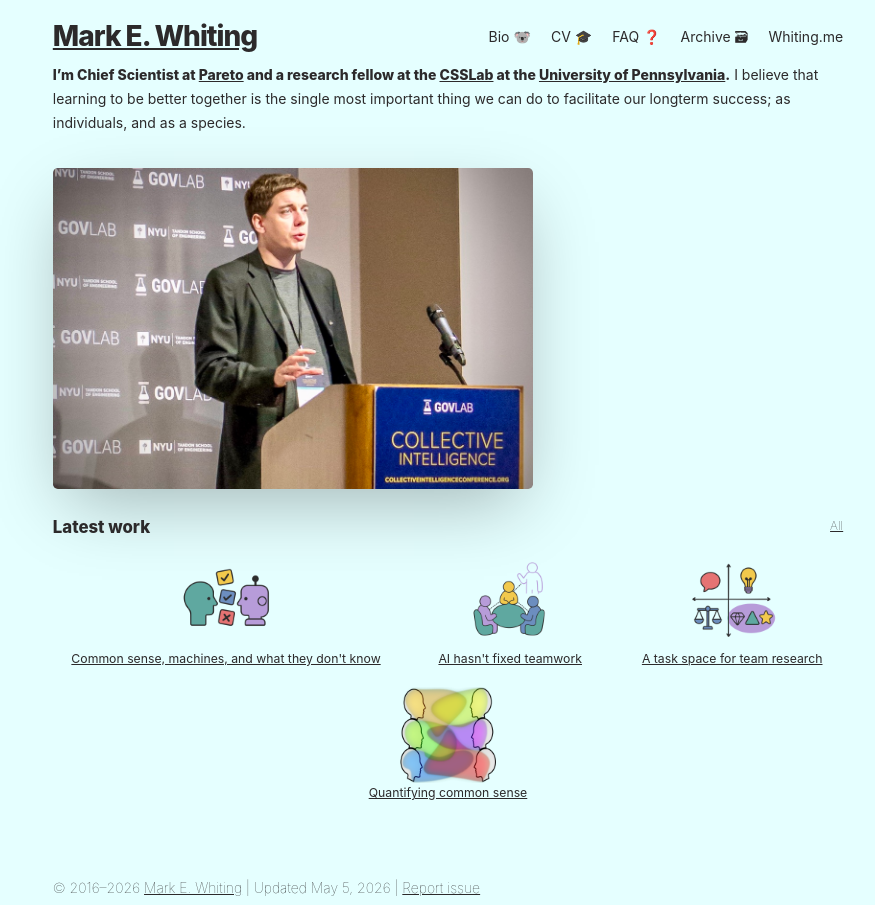
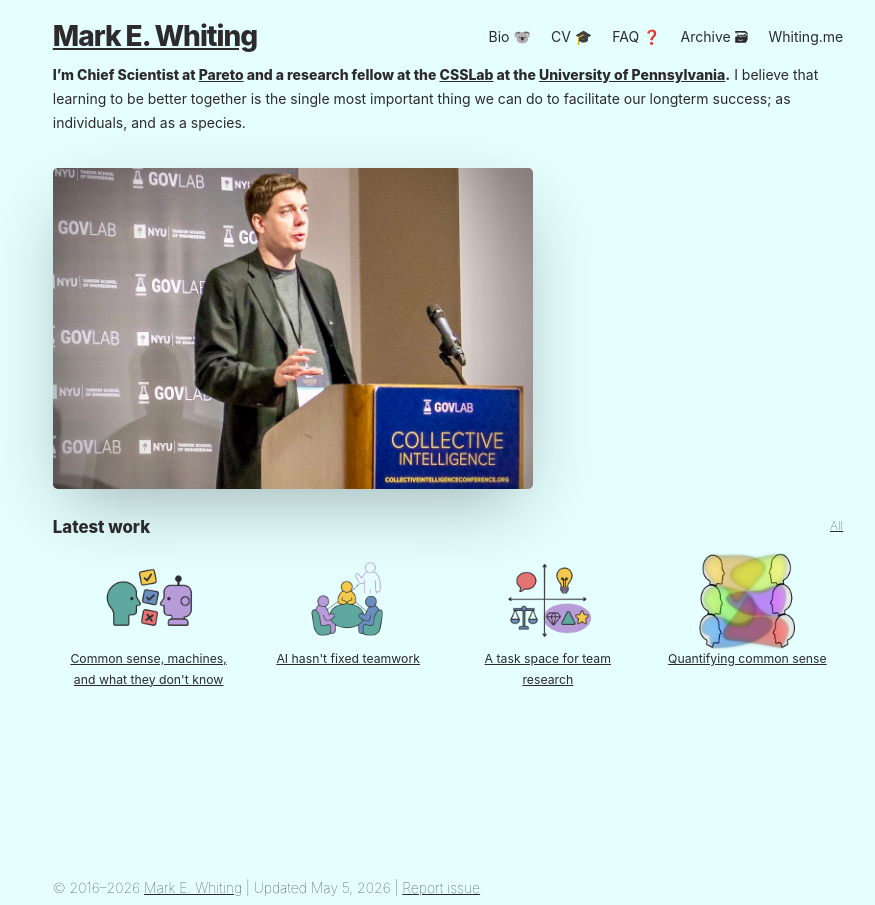
Before and after one commit to markwhiting/Whiting.me, a Jekyll site: the page built from index.md, in a window 1280 px wide. Shown: the whole page, without its empty margins (192-1067 px from the left). Built offline with Jekyll 4.4.1, drawn with Linux system fonts in a browser that asks for light colours; comment, search, counter and statistics services are not loaded.

Commit message:
Keep Latest work on a single row
Switch .post-list from flex-wrap: wrap to flex-wrap: nowrap so the four
latest-work cards always stay on one line. Each cell becomes flex: 1 1 0
with min-width: 0 so titles can wrap inside the cell without the row
breaking. Cap post-image with max-width: 100% so thumbnails don't
overflow narrow viewports.

```diff
--- a/_sass/minima/_layout.scss
+++ b/_sass/minima/_layout.scss
@@ -189,15 +189,16 @@
 .post-list {
   margin-left: 0;
   list-style: none;
-  flex-wrap:wrap;
-  justify-content:space-around;
   display: flex;
+  flex-wrap: nowrap;
+  justify-content: space-around;
+  gap: 0.5rem;
 
   > li {
     margin: 0;
-    display: inline-block;
     margin-bottom: $spacing-unit;
-    min-width: 25%;
+    flex: 1 1 0;
+    min-width: 0; // allow cells to shrink so the row stays on one line
     text-align: center;
   }
 }
@@ -220,6 +221,7 @@
   margin: auto;
   display: block;
   max-height: 6rem;
+  max-width: 100%; // don't overflow the cell on narrow viewports
   width: auto;
   height: auto;
   border-radius: 1 * $spacing-unit;
```
